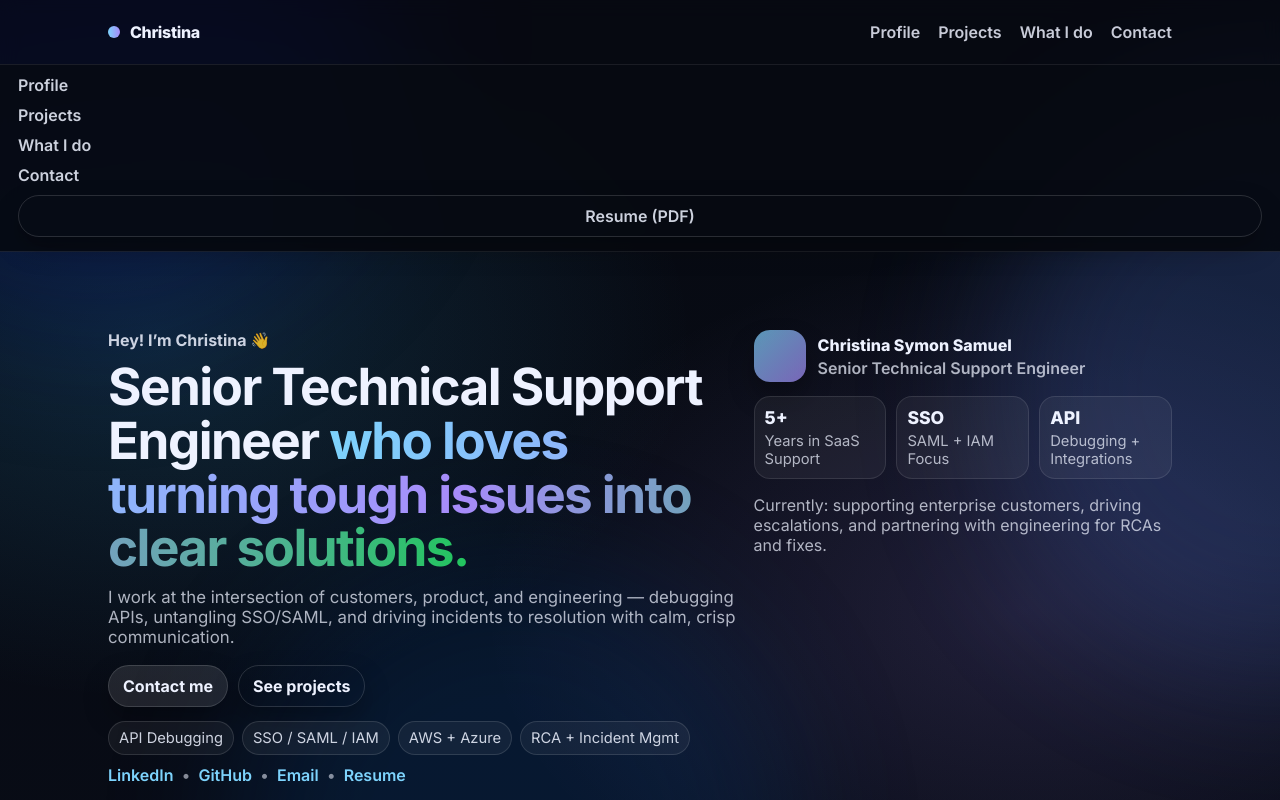
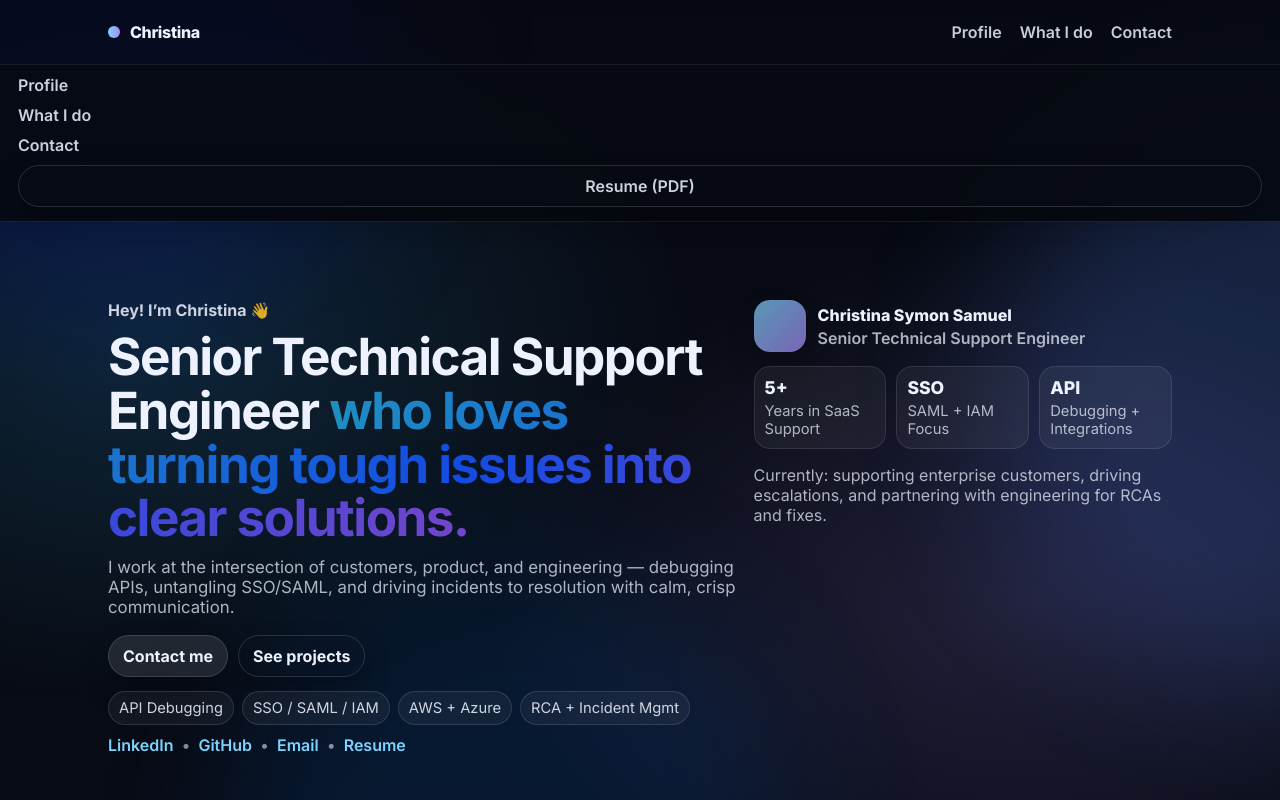
Before and after one commit to christinasymon/christinasymon.github.io, a plain HTML site: page index.html in a window 1280 px wide. Shown: the top 800 px of the page. Drawn offline with Linux system fonts and the light colour scheme.

Commit message:
color changes

```diff
--- a/index.html
+++ b/index.html
@@ -27,7 +27,6 @@
 
       <nav class="nav" aria-label="Primary navigation">
         <a href="#profile">Profile</a>
-        <a href="#projects">Projects</a>
         <a href="#services">What I do</a>
         <a href="#contact">Contact</a>
       </nav>
@@ -39,7 +38,6 @@
 
     <div class="mobileMenu" id="mobileMenu" hidden>
       <a href="#profile">Profile</a>
-      <a href="#projects">Projects</a>
       <a href="#services">What I do</a>
       <a href="#contact">Contact</a>
       <a class="btn btn--ghost" href="resume.pdf" target="_blank" rel="noopener">Resume (PDF)</a>
--- a/styles.css
+++ b/styles.css
@@ -103,7 +103,7 @@ a:hover{text-decoration:underline}
   line-height:1.05;
 }
 .grad{
-  background: linear-gradient(90deg, #7dd3fc, #a78bfa, #22c55e);
+  background: linear-gradient(90deg, #1e8ec2, #144be2, #7445cc);
   -webkit-background-clip:text;background-clip:text;color:transparent;
 }
 .lead{margin:0 0 18px;color:var(--muted);max-width:70ch;font-size:1.05rem}
```
